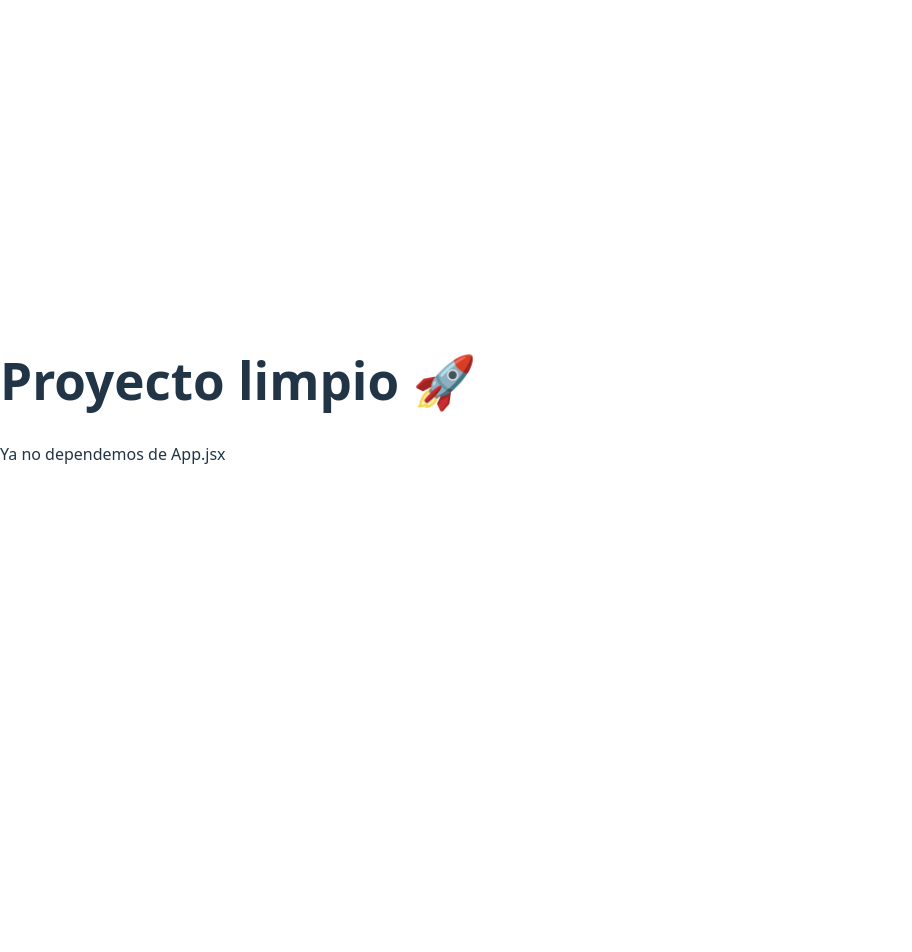
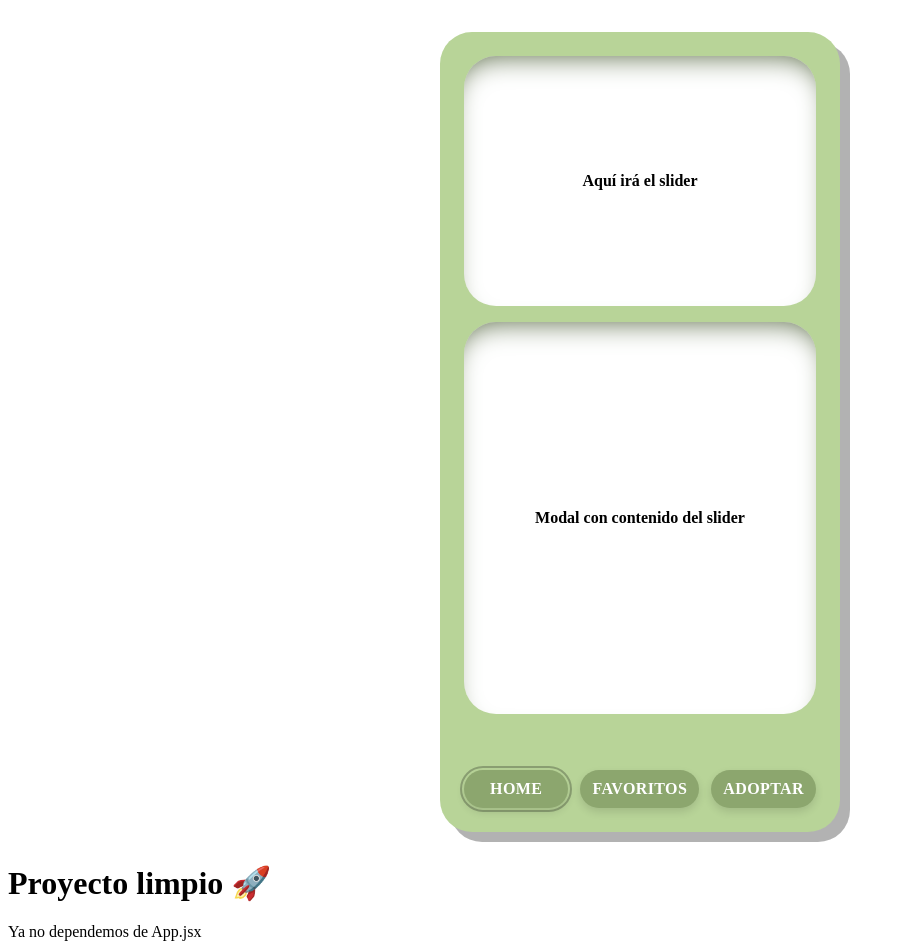
Before and after one commit to Anais-RV/bigotes-felices, a React (Vite) app: page / in a window 1280 px wide. Shown: the top 952 px of the page, without its empty margins (0-912 px from the left). Before the commit the page ends 800 px from the top, so only its background shows below. Built offline with nearby package versions, Linux system fonts and the light colour scheme.

Commit message:
Header with navbar links and project structure

```diff
--- /dev/null
+++ b/src/App.jsx
@@ -0,0 +1,14 @@
+import { BrowserRouter, Routes, Route } from 'react-router-dom';
+import Header from './components/Header';
+import Home from './components/Home';
+
+export default function App() {
+  return (
+    <BrowserRouter>
+      <Header />
+      <Routes>
+        <Route path="/*" element={<Home />} />
+      </Routes>
+    </BrowserRouter>
+  );
+}
--- /dev/null
+++ b/src/components/Header.css
@@ -0,0 +1,83 @@
+.navbar {
+  width: 400px;
+  height: 800px;
+  margin: 32px auto;
+  background: #B8D498;
+  border-radius: 32px;
+  box-shadow: 10px 10px 0 rgba(0, 0, 0, 0.3);
+  padding: 24px;
+  box-sizing: border-box;
+  display: flex;
+}
+
+.navbar-content {
+  display: flex;
+  flex-direction: column;
+  gap: 16px;
+  width: 100%;
+  --slider-box-width: 100%;
+}
+
+.nav-actions {
+  margin-top: auto;
+  display: flex;
+  gap: 12px;
+}
+
+.nav-link {
+  flex: 1;
+  text-align: center;
+  padding: 10px 12px;
+  border-radius: 999px;
+  background: #8CA66E;
+  color: #ffffff;
+  font-weight: 600;
+  letter-spacing: 0.4px;
+  text-decoration: none;
+  box-shadow: 0 4px 8px rgba(0,0,0,.12);
+  transition: transform .15s ease, box-shadow .15s ease, opacity .15s ease;
+  display: inline-block;
+}
+
+.nav-link:hover {
+  transform: translateY(-1px);
+  box-shadow: 0 6px 16px rgba(0,0,0,.16);
+}
+
+.nav-link:active {
+  transform: translateY(0);
+  box-shadow: 0 3px 8px rgba(0,0,0,.18) inset;
+}
+
+.nav-link.active {
+  outline: 2px solid rgba(0,0,0,0.25);
+  outline-offset: 2px;
+}
+
+.slider-placeholder {
+  background: #ffffff;
+  border-radius: 32px;
+  width: var(--slider-box-width);
+  height: 250px;
+  margin: 0 auto;
+  display: flex;
+  align-items: center;
+  justify-content: center;
+  font-weight: 600;
+  box-shadow: inset 0 14px 28px -14px #556741;
+}
+
+.modal-box {
+  background: #ffffff;
+  border-radius: 32px;
+  width: 320px;
+  min-height: 360px;
+  margin: 0 auto;
+  display: flex;
+  align-items: center;
+  justify-content: center;
+  padding: 16px;
+  text-align: center;
+  font-weight: 600;
+  box-shadow: inset 0 14px 28px -14px #556741;
+}
--- /dev/null
+++ b/src/components/Header.jsx
@@ -0,0 +1,19 @@
+import { NavLink } from 'react-router-dom';
+import './Header.css';
+
+export default function Header() {
+  return (
+    <div className="navbar">
+      <div className="navbar-content">
+        <div className="slider-placeholder">Aquí irá el slider</div>
+        <div className="modal-box">Modal con contenido del slider</div>
+
+        <nav className="nav-actions">
+          <NavLink to="/" className="nav-link">HOME</NavLink>
+          <NavLink to="/favorites" className="nav-link">FAVORITOS</NavLink>
+          <NavLink to="/adopt" className="nav-link">ADOPTAR</NavLink>
+        </nav>
+      </div>
+    </div>
+  );
+}
--- a/src/components/Home.jsx
+++ b/src/components/Home.jsx
@@ -1,10 +1,21 @@
-import "./Home.css";
+import { Routes, Route } from 'react-router-dom';
+import './Home.css';
+
+function HomePage() { return <div style={{ padding: 16 }}>Home page</div>; }
+function FavoritesPage() { return <div style={{ padding: 16 }}>Favorites page</div>; }
+function AdoptPage() { return <div style={{ padding: 16 }}>Adopt page</div>; }
 
 export default function Home() {
   return (
     <div className="home">
       <h1>Proyecto limpio 🚀</h1>
       <p>Ya no dependemos de App.jsx</p>
+
+      <Routes>
+        <Route path="/" element={<HomePage />} />
+        <Route path="/favorites" element={<FavoritesPage />} />
+        <Route path="/adopt" element={<AdoptPage />} />
+      </Routes>
     </div>
   );
 }
--- a/src/main.jsx
+++ b/src/main.jsx
@@ -1,10 +1,9 @@
-import { StrictMode } from 'react'
-import { createRoot } from 'react-dom/client'
-import './index.css'
-import Home from './components/Home'
+import React from 'react';
+import ReactDOM from 'react-dom/client';
+import App from './App.jsx';
 
-createRoot(document.getElementById('root')).render(
-  <StrictMode>
-    <Home />
-  </StrictMode>,
-)
+ReactDOM.createRoot(document.getElementById('root')).render(
+  <React.StrictMode>
+    <App />
+  </React.StrictMode>
+);
```
